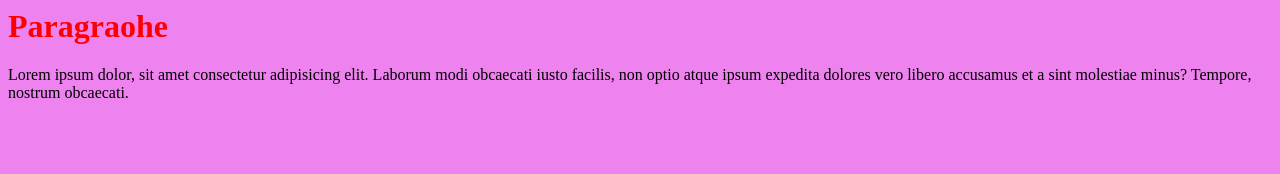
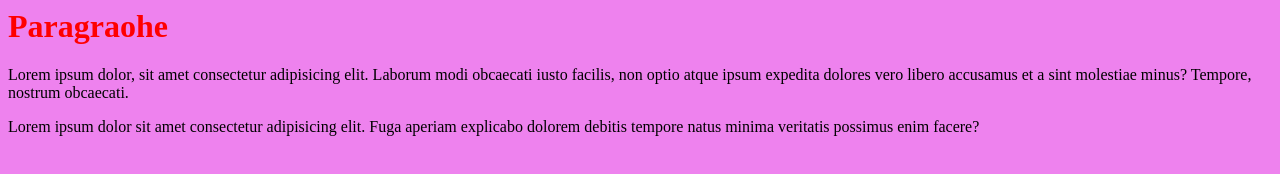
Before and after one commit to elawaj/WT1, a plain HTML site: page index.html in a window 1280 px wide. Drawn offline with Linux system fonts and the light colour scheme.

Commit message:
ajout d'un paragraphe

```diff
--- a/index.html
+++ b/index.html
@@ -5,4 +5,5 @@
     <body>
    <h1>Paragraohe</h1>
     <p>Lorem ipsum dolor, sit amet consectetur adipisicing elit. Laborum modi obcaecati iusto facilis, non optio atque ipsum expedita dolores vero libero accusamus et a sint molestiae minus? Tempore, nostrum obcaecati.</p>
-</body></html>
+    <p>Lorem ipsum dolor sit amet consectetur adipisicing elit. Fuga aperiam explicabo dolorem debitis tempore natus minima veritatis possimus enim facere?</p>
+    </body></html>
```
